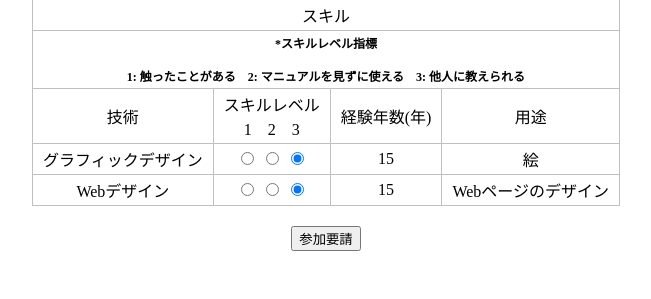
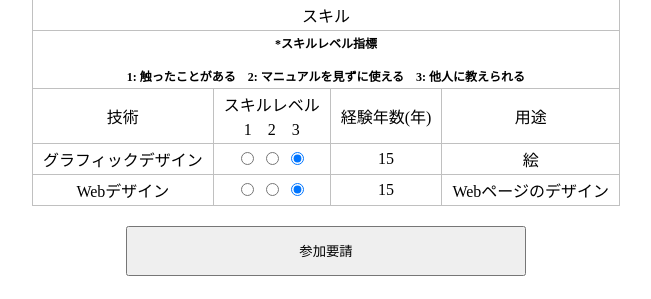
Before and after one commit to kd-team2E/Co-creation-board, a PHP site: page /user_detail.php in a window 1280 px wide. Shown: the part 501-800 px from the top of the page, without its empty margins (314-965 px from the left). Run offline with PHP 8.4, Linux system fonts and the light colour scheme.

Commit message:
Change button size change

```diff
--- a/user_detail.php
+++ b/user_detail.php
@@ -50,7 +50,7 @@
         echo "<p>参加要請をしました</p>";
     }else{
         echo '<form method="post" action="user_detail.php">
-                <input type="submit" name="s" value="参加要請">
+                <input type="submit" name="s" value="参加要請" style="WIDTH: 400px; HEIGHT: 50px">
             </form>';
     }
 ?>
```
